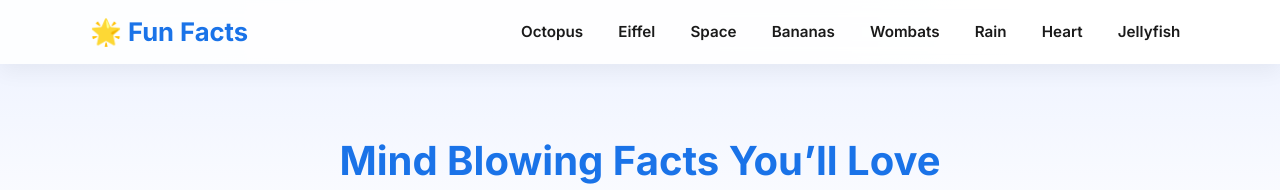
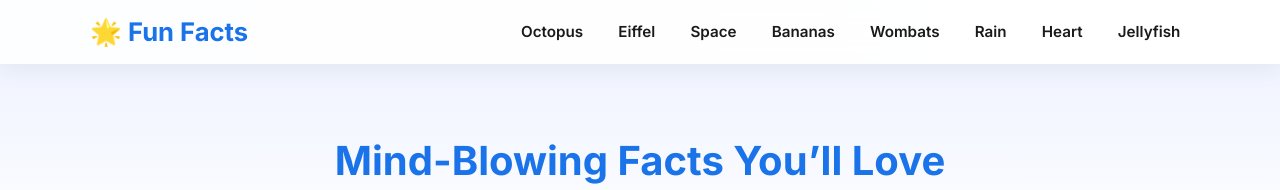
Before and after one commit to RohiniMaram13/AI_AGENT_FOR_WEBSITE, a plain HTML site: page index.html in a window 1280 px wide. Shown: the top 190 px of the page. Drawn offline with Linux system fonts and the light colour scheme.

Commit message:
index.html

```diff
--- a/index.html
+++ b/index.html
@@ -179,7 +179,7 @@
   </nav>
 
   <div class="hero">
-    <h2>Mind Blowing Facts You’ll Love</h2>
+    <h2>Mind-Blowing Facts You’ll Love</h2>
     <p>Explore a collection of quirky, surprising, and amazing facts from science, nature, and beyond — all in one beautiful scroll.</p>
   </div>
 
```
